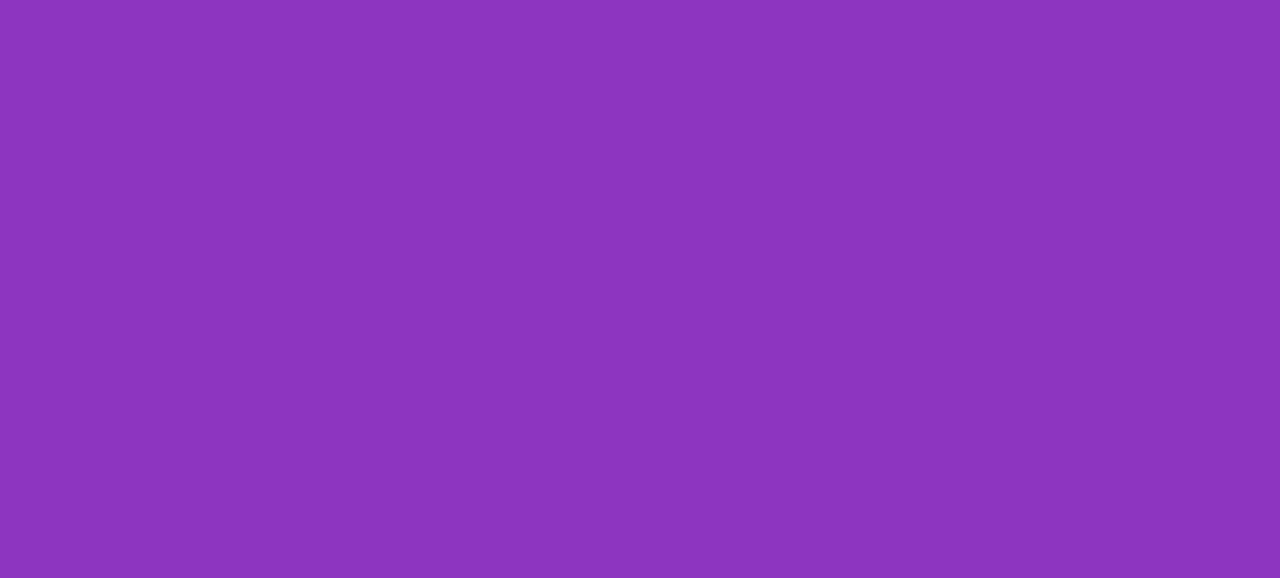
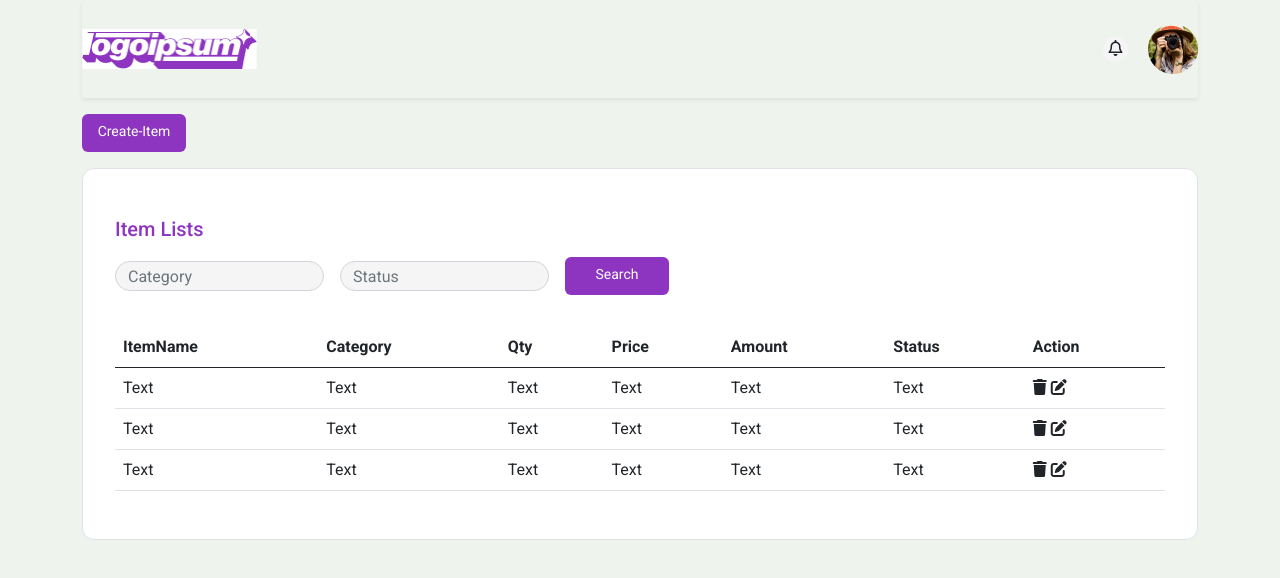
Before and after one commit to Nangkhamlar/small-project, a plain HTML site: page index.html in a window 1280 px wide. Drawn offline with Linux system fonts and the light colour scheme.

Commit message:
update listItem and createItem

```diff
--- a/CSS/style.css
+++ b/CSS/style.css
@@ -42,6 +42,7 @@ input{
 .form-control{
     margin-bottom: 16px;
     border-radius: 30px;
+    background-color: var(--secondary-color);
 
 }
 
@@ -54,7 +55,14 @@ input{
     color:white;
     margin-bottom: 16px;
     padding-top: 2px;
+
 }
+.btn3 a{
+    text-decoration: none;
+    list-style: none;
+    color:#fff;
+}
+
 
 .card{
     padding: 35px;
@@ -75,3 +83,83 @@ input{
     text-decoration: none;
     color:var(--main-color)
 }
+
+/* ItemList */
+
+.btn1{
+
+   border-radius: 6px;
+   width:104px;
+   height: 38px;
+   font-size: 14px;
+   text-align: center;
+}
+
+.btn1 a{
+    list-style: none;
+    text-decoration: none;
+    color:#ffffff;
+}
+
+.table-card{
+    background-color:#ffffff;
+    border-radius: 12px;
+    padding: 32px;
+}
+.table{
+    margin-top: 16px;
+
+}
+
+.table head tr th {
+    background-color: var(--secondary-color);
+}
+
+.noti-icon{
+    width:25px;
+    height:25px;
+    background: var(--secondary-color);
+    border-radius: 50%;
+    text-align: center;
+}
+
+header{
+   border-radius: 12px;
+   margin-bottom: 16px;
+}
+
+.nav-right{
+    display: flex;
+    justify-content: space-around;
+    gap: 20px;
+    align-items: center;
+}
+
+.search{
+    display: flex;
+    justify-content: flex-start;
+    align-items: center;
+}
+
+.search-padding{
+    padding-left: 16px;
+}
+
+/* createlist */
+.createItem-card{
+    border:1px solid var(--secondary-color);
+    padding:25px;
+    margin-top: 16px;
+    border-radius: 12px;
+    background-color: white;
+
+
+}
+
+.btn1-outline{
+ background: #fff;
+ border-color: var(--main-color);
+}
+.btn1-outline a{
+    color:var(--main-color);
+}
--- a/index.html
+++ b/index.html
@@ -5,11 +5,111 @@
     <meta charset="UTF-8">
     <meta name="viewport" content="width=device-width, initial-scale=1.0">
     <title>Small-Project</title>
-    <link rel="stylesheet" href="./CSS/lib/bootstrap.min.css">
-    <link rel="stylesheet" href="CSS/style.css">
+    <link rel="stylesheet" href="./css/lib/fontawesome.min.css">
+    <link rel="stylesheet" href="https://cdnjs.cloudflare.com/ajax/libs/font-awesome/6.7.2/css/all.min.css" integrity="sha512-Evv84Mr4kqVGRNSgIGL/F/aIDqQb7xQ2vcrdIwxfjThSH8CSR7PBEakCr51Ck+w+/U6swU2Im1vVX0SVk9ABhg==" crossorigin="anonymous" referrerpolicy="no-referrer" />
+    <link rel="stylesheet" href="./css/lib/bootstrap.min.css">
+    <link rel="stylesheet" href="./css/style.css">
 </head>
-<body>
- <script src="./JS/script.js"></script>
- <script src="./JS/lib/bootstrap.min.js"></script>
+<body style="background-color: #EEF4ED;">
+    <div class="container">
+        <header>
+            <nav class="navbar navbar-light shadow-sm rounded">
+                <a class="navbar-brand" href="#">
+                  <img src="./images/Logo.png" width="175" height="40" alt="">
+                </a>
+
+                <div class="nav-right">
+                    <div class="noti-icon text-center">
+                        <i class="fa-regular fa-bell"></i>
+                     </div>
+                     <img src="./images/avator.png" alt="">
+                </div>
+
+
+              </nav>
+        </header>
+        <section>
+           <button class="btn btn1"><a href="create-item.html">Create-Item</a></button>
+        </section>
+        <section>
+           <div class="table-card border">
+              <h5 class="text-start">Item Lists</h5>
+              <form class="search">
+               <div class="formgroup">
+                <input type="email" class="form-control "  name="" id="" placeholder="Category">
+               </div>
+                <div class="formgroup search-padding">
+                    <input type="password" class="form-control "  name="" id="" placeholder="Status">
+                </div>
+                <div class="search-padding">
+                    <button type="submit" class="btn btn1">Search</button>
+                </div>
+              </form>
+              <table class="table">
+                <thead>
+                  <tr>
+                    <th>ItemName</th>
+                    <th>Category</th>
+                    <th>Qty</th>
+                    <th>Price</th>
+                    <th>Amount</th>
+                    <th>Status</th>
+                    <th>Action</th>
+
+                  </tr>
+                </thead>
+                <tbody>
+                  <tr>
+                    <td>Text</td>
+                    <td>Text</td>
+                    <td>Text</td>
+                    <td>Text</td>
+                    <td>Text</td>
+                    <td>Text</td>
+                    <td>
+                        <i class="fa-solid fa-trash"></i>
+                        <i class="fa-solid fa-pen-to-square"></i>
+                    </td>
+                  </tr>
+
+                  <tr>
+                    <td>Text</td>
+                    <td>Text</td>
+                    <td>Text</td>
+                    <td>Text</td>
+                    <td>Text</td>
+                    <td>Text</td>
+                    <td>
+                        <i class="fa-solid fa-trash"></i>
+                        <i class="fa-solid fa-pen-to-square"></i>
+                    </td>
+                  </tr>
+
+                  <tr>
+                    <td>Text</td>
+                    <td>Text</td>
+                    <td>Text</td>
+                    <td>Text</td>
+                    <td>Text</td>
+                    <td>Text</td>
+                    <td>
+                        <i class="fa-solid fa-trash"></i>
+                        <i class="fa-solid fa-pen-to-square"></i>
+                    </td>
+                  </tr>
+
+
+                </tbody>
+              </table>
+
+
+
+           </div>
+        </section>
+    </div>
+
+    <script src="./js/lib/bootstrap.min.js"></script>
+    <script src="./js/fontawesome.min.js"></script>
+    <script src="./js/script.js"></script>
 </body>
 </html>
```
Also changed, not shown: create-item.html (added, +89 -0 lines), login.html (+10 -9 lines), register.html (+8 -7 lines), images/avator.png (added).
